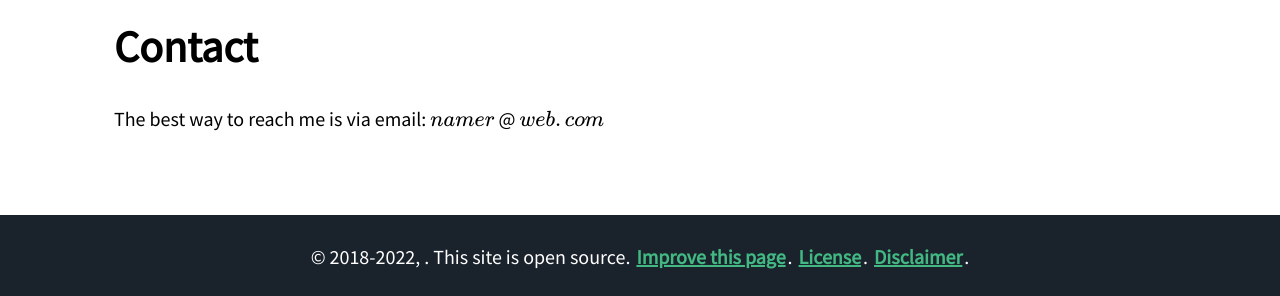
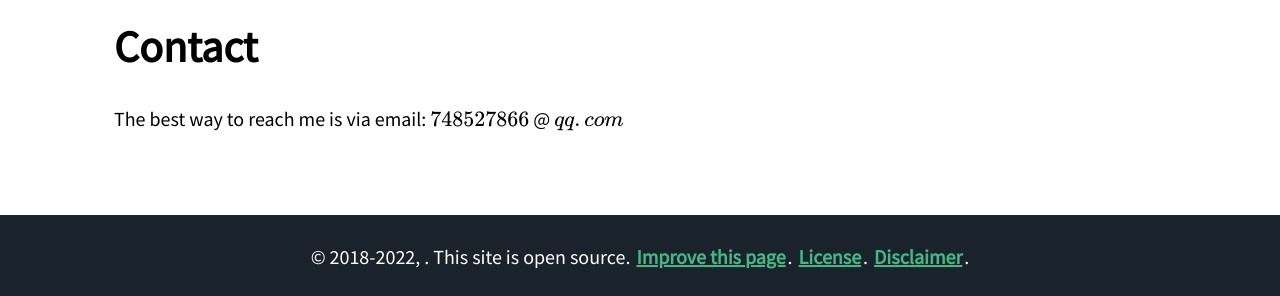
Before and after one commit to ssskz/ssskz.github.io, a Jekyll site: the page built from about/index.md, in a window 1280 px wide. Shown: the part 2046-2342 px from the top of the page. Built offline with Jekyll 4.4.1, drawn with Linux system fonts in a browser that asks for light colours; nearby versions of some CDN libraries; formulas are drawn with MathJax 3.

Commit message:
Update index.md

```diff
--- a/about/index.md
+++ b/about/index.md
@@ -64,4 +64,4 @@
 
 # Contact
 
-The best way to reach me is via email: $namer$ @ $web.com$
+The best way to reach me is via email: $748527866$ @ $qq.com$
```
